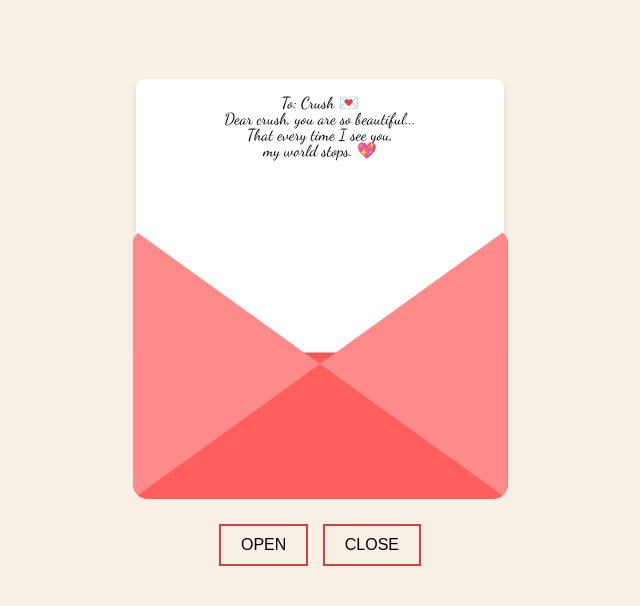
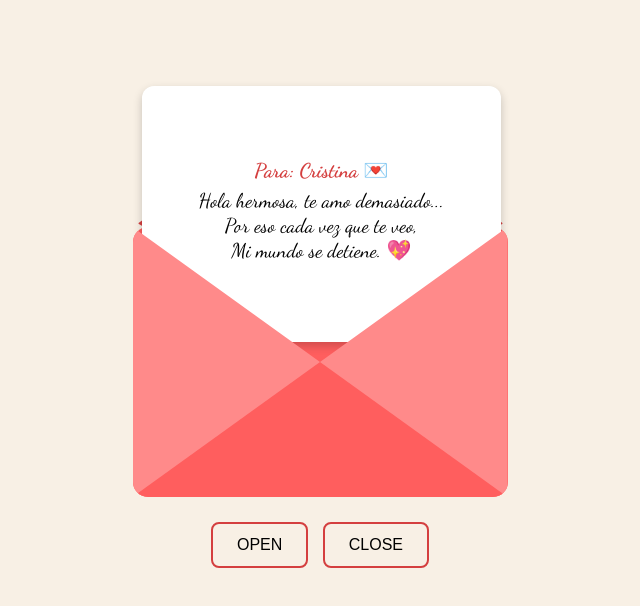
Before and after one commit to Ander-Villantoy/tarjeta, a plain HTML site: page index.html in a window 1280 px wide. Both pictures are taken after a click on the button "OPEN". Shown: the whole page, without its empty margins (320-960 px from the left). Drawn offline with Linux system fonts and the light colour scheme.

Commit message:
versión 2.0

```diff
--- a/css/styles.css
+++ b/css/styles.css
@@ -22,11 +22,19 @@ body {
     width: 100%;
     height: 100%;
     background: #d43f3f;
+    text-align: center;
+    font-family: "Dancing Script", cursive;
+    font-weight: 400;
+    font-size: 30px;
     clip-path: polygon(0% 0%, 100% 0%, 50% 50%);
     transition: transform 0.5s ease-in-out;
     transform-origin: top;
     border-radius: 15px;
-    z-index: 4; /* Está sobre todo */
+    z-index: 5;
+}
+
+.solapaSuperior h2 {
+    margin-top: 5%;
 }
 
 /* Parte inferior del sobre */
@@ -37,7 +45,8 @@ body {
     background: #ff5e5e;
     clip-path: polygon(0% 100%, 50% 50%, 100% 100%);
     border-radius: 15px;
-    z-index: 4; /* Justo debajo de la solapa superior */
+    z-index: 4;
+    /* Justo debajo de la solapa superior */
 }
 
 /* Lados del sobre */
@@ -58,26 +67,48 @@ body {
     height: 100%;
     background: #ff5e5e;
     border-radius: 15px;
-    z-index: 1; /* Justo encima de la carta */
+    z-index: 1;
 }
 
-/* La carta, inicialmente oculta detrás del sobre */
+/* Carta: inicialmente oculta detrás del sobre */
 .carta {
     position: absolute;
-    width: 90%;
-    height: 90%;
+    top: -5%;
+    left: 2.5%;
+    width: 85%;
+    height: 80%;
+    padding: 20px;
     background: white;
-    top: -5%;
-    left: 1%;
-    padding: 15px;
-    box-shadow: 0px 4px 6px rgba(0, 0, 0, 0.1);
     text-align: center;
     font-family: "Dancing Script", cursive;
-    border-radius: 8px;
-    transition: transform 0.5s ease-in-out, opacity 0.25s;
-    transform: translateY(10%);
+    font-weight: 400;
+    font-size: 20px;
+    box-shadow: 0px 4px 10px rgba(0, 0, 0, 0.2);
+    border-radius: 12px;
+    display: flex;
+    justify-content: center;
+    align-items: center;
+    transform: translate(0%, 0%);
+    transition: transform 0.6s ease-in-out, opacity 0.4s;
     opacity: 0;
-    z-index: 0; /* La carta está detrás del sobre */
+    z-index: 2;
+}
+
+.texto h2 {
+    font-size: 20px;
+    font-weight: bold;
+    color: #d43f3f;
+    margin-bottom: 10px;
+}
+
+.texto p {
+    color: #000000;
+    margin-bottom: 5px;
+}
+
+.caja {
+    width: 100px;
+    height: 100px;
 }
 
 /* Botones */
@@ -86,30 +117,36 @@ body {
 }
 
 button {
-    padding: 10px 20px;
+    padding: 12px 24px;
     margin: 5px;
     border: 2px solid #d43f3f;
     background: transparent;
     font-size: 16px;
     cursor: pointer;
-    transition: background 0.3s;
+    transition: background 0.3s, transform 0.2s;
+    border-radius: 8px;
 }
 
 button:hover {
     background: #d43f3f;
     color: white;
+    transform: scale(1.05);
 }
 
 /* Estado abierto */
 .open .solapaSuperior {
     transform: rotateX(180deg);
+    z-index: 1;
+    /* Evita que cubra la carta */
 }
 
 .open .carta {
-    transform: translateY(-50%);
+    transform: translate(0%, -50%);
     opacity: 1;
-    z-index: 2; /* La carta sube y se coloca sobre el sobre cuando se abre */
+    z-index: 2;
+    /* Se pone sobre solapaSuperior */
 }
-.open .solapaSuperior{
+
+.open .solapaSuperior {
     z-index: 1;
 }
--- a/index.html
+++ b/index.html
@@ -17,21 +17,25 @@
 <body>
 
     <div class="sobre" id="sobre">
-        <div class="solapaSuperior"></div>
+        <div class="solapaSuperior">
+            <h2>De: Ander</h2>
+        </div>
         <div class="solapaInferior"></div>
         <div class="solapaLaterales"></div>
         <div class="solapaFondo"></div>
         <div class="carta">
-            <strong>To: Crush 💌</strong>
-            <p>Dear crush, you are so beautiful...</p>
-            <p>That every time I see you,</p>
-            <p>my world stops. 💖</p>
+            <div class="texto">
+                <h2>Para: Cristina 💌</h2>
+                <p>Hola hermosa, te amo demasiado...</p>
+                <p>Por eso cada vez que te veo,</p>
+                <p>Mi mundo se detiene. 💖</p>
+            </div>
         </div>
     </div>
 
     <div class="buttons">
-        <button onclick="toggleEnvelope(true)">OPEN</button>
-        <button onclick="toggleEnvelope(false)">CLOSE</button>
+        <button>OPEN</button>
+        <button>CLOSE</button>
     </div>
 
     <script src="script.js"></script>
--- a/script.js
+++ b/script.js
@@ -1,8 +1,35 @@
-function toggleEnvelope(open) {
-    const envelope = document.getElementById('sobre');
-    if (open) {
-        envelope.classList.add('open');
-    } else {
-        envelope.classList.remove('open');
+document.addEventListener("DOMContentLoaded", () => {
+    const sobre = document.getElementById("sobre");
+    const buttons = document.querySelectorAll("button");
+    let loopAudio = new Audio("audio/loop.mp3"); // Sonido en bucle
+    loopAudio.loop = true; // Hacer que el sonido se repita
+
+    function playSound(filename) {
+        let audio = new Audio(`audio/${filename}`);
+        audio.play();
     }
-}
+
+    function toggleEnvelope(open) {
+        if (open) {
+            playSound("open.wav"); // Sonido de abrir
+            setTimeout(() => {
+                sobre.classList.add("open"); // Espera 1 segundo antes de abrir
+                loopAudio.play(); // Inicia el sonido en bucle
+            }, 250);
+        } else {
+            playSound("close.wav"); // Sonido de cerrar
+            setTimeout(() => {
+                sobre.classList.remove("open");
+                loopAudio.pause(); // Detiene el sonido en bucle
+                loopAudio.currentTime = 0; // Reinicia el audio para la próxima vez
+            }, 1000);
+        }
+    }
+
+    buttons.forEach(button => {
+        button.addEventListener("click", () => {
+            const action = button.textContent === "OPEN";
+            toggleEnvelope(action);
+        });
+    });
+});
```
Also changed, not shown: 3 other files.
